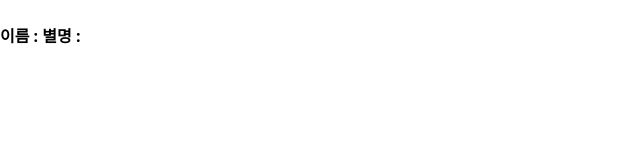
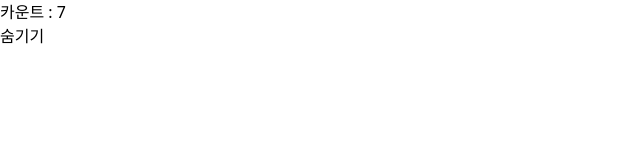
Before and after one commit to kimothink/react-beginner, a React (Vite) app: page / in a window 1280 px wide. Shown: the top 160 px of the page, without its empty margins (0-640 px from the left). Built offline with nearby package versions, Linux system fonts and the light colour scheme.

Commit message:
[FE] 리액트 - 8강: useEffect란 무엇인가? 下

```diff
--- a/src/App.tsx
+++ b/src/App.tsx
@@ -1,48 +1,30 @@
 import { useEffect, useState } from "react";
 
-function App() {
-
-  //useEffect는 리액트 컴포넌트가 렌더링 될 때마다 특정 작업을 수행하도록 설정할 수 있는 훅(Hook)입니다.
-
-
-  const[name,setName] = useState<string>("");
-  const[nickname,setNickname] =useState<string>("");
+function Timer(){
+  const [count,setCount] = useState<number>(0);
 
   useEffect(()=>{
-    // 해당 컴포넌트가 최초 렌덩링이 될 때 , useEffect가 실행이 되고,
-    //우리가 선언한 state 즉, 상태값이 변화되더라도 useEffect가 실행되는 것을 보아
-    //state 즉 , 상태 값이 변화되며 해당 컴포넌트는 재렌더링이 된다라는것을 알수가 있습니다.
-    console.log("컴포넌트가 렌더링 될 때마다 특정 작업을 수행합니다");
-    console.log("name: ",name);
-    console.log("nickname",nickname);
-  })
+    const id =setInterval(()=>{
+      console.log("Interval 실행됨");
+      setCount((c)=>c+1);
+    },1000);
 
-    useEffect(()=>{
-    console.log("마운트가 될때만 수행합니다. - 최초 1회 실시");
-    console.log("name: ",name);
-    console.log("nickname",nickname);
-  },[])
-    useEffect(()=>{
-    console.log("name이라는 상태값이 변할 경우에만 수행합니다.");
-    console.log("name: ",name);
-    console.log("nickname",nickname);
-  },[name])
-
-
-   const onchangeName = (event : React.ChangeEvent<HTMLInputElement>)=>setName(event.target.value);
-
-
-   const onchangeNickName = (event : React.ChangeEvent<HTMLInputElement>)=>setNickname(event.target.value);
-
-
-  return <div>
-    <input type="text" value={name} onChange={onchangeName}/>
-    <input type="text" value={nickname} onChange={onchangeNickName}/>
-    <div>
-      <b>이름 : {name}</b>
-      <b>별명 : {nickname}</b>
-    </div>
-  </div>;
+    return()=>{
+      console.log(" cleanup: 이전 타이머 제거됨");
+      clearInterval(id);
+    }
+  },[]);
+  return <div>카운트 : {count}</div>
 }
 
-export default App
+export default function App(){
+ const [visible,setVisible] = useState<boolean>(true);
+
+ return (
+  <div>
+    {visible&&<Timer/>}
+    <button onClick={()=>setVisible(!visible)}>{visible?"숨기기" :"보이기"}</button>
+  </div>
+ )
+
+}
```
